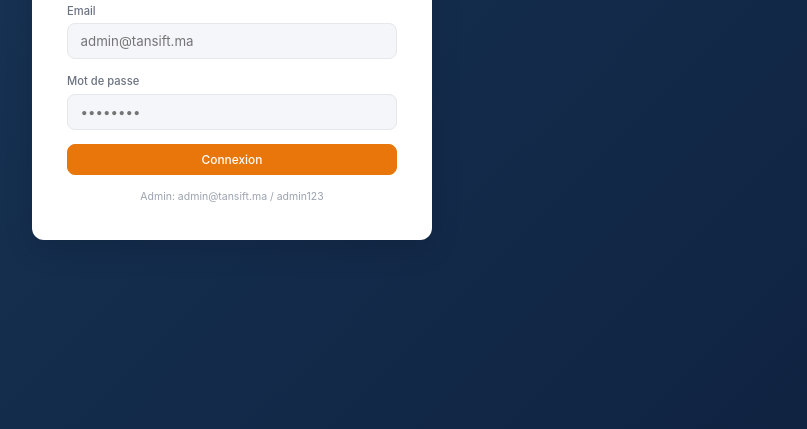
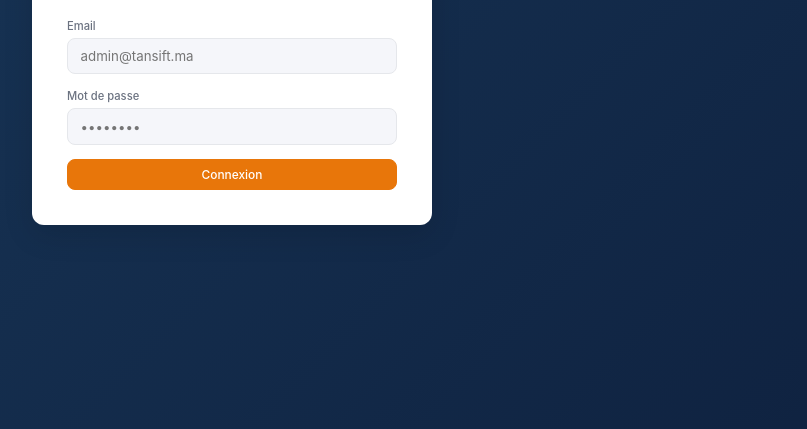
Before and after one commit to hashimoattou-maker/tansift-accessoires, a website: page frontend/index.html in a window 1280 px wide. Shown: the part 371-800 px from the top of the page, without its empty margins (408-1215 px from the left). Drawn offline with Linux system fonts and the light colour scheme; a web font is replaced by a local one.

Commit message:
fix: supprimer le hint admin sur la page de connexion

```diff
--- a/frontend/index.html
+++ b/frontend/index.html
@@ -41,7 +41,6 @@
             <span class="btn-loader hidden"><span class="spinner"></span></span>
           </button>
         </form>
-        <p class="login-hint">Admin: admin@tansift.ma / admin123</p>
       </div>
     </div>
 
```
